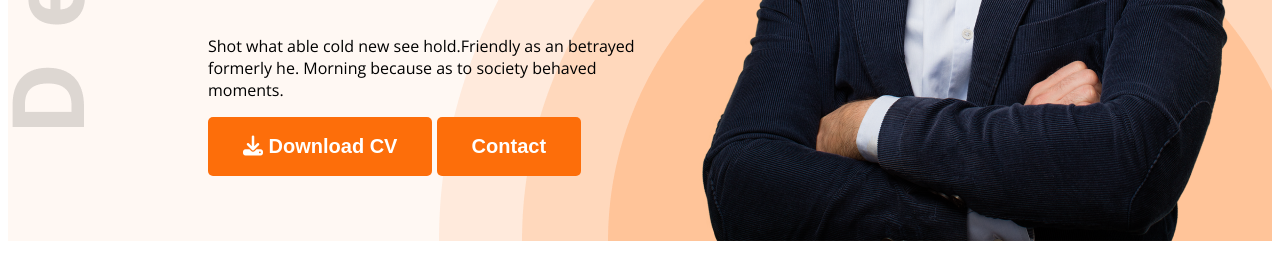
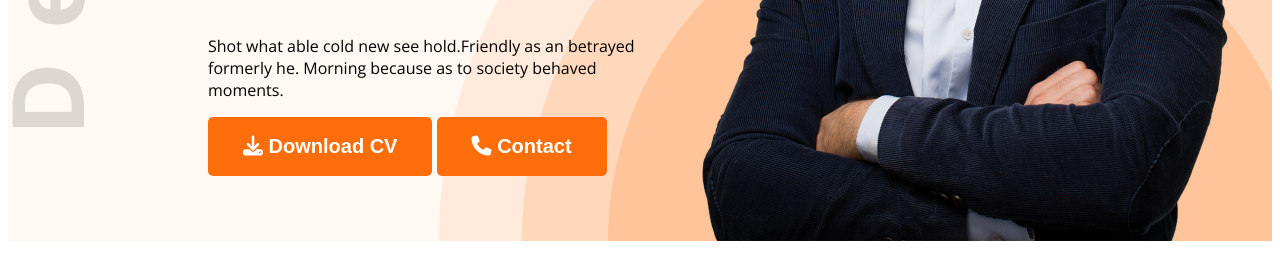
Before and after one commit to Ashik-WD/web-dev-portfolio, a plain HTML site: page index.html in a window 1280 px wide. Shown: the part 686-966 px from the top of the page. Drawn offline with nearby package versions, Linux system fonts and the light colour scheme.

Commit message:
added a web dev portfolio index

```diff
--- a/index.html
+++ b/index.html
@@ -28,7 +28,7 @@
                 <h1 class="banner-title">Mary Hardy</h1>
                 <p class="banner-description">Shot what able cold new see hold.Friendly as an betrayed formerly he. Morning because as to society behaved moments.</p>
                 <button class="btn-primary"> <i class="fa-solid fa-download"></i> Download CV</button>
-                <button class="btn-primary">Contact</button>
+                <button class="btn-primary"> <i class="fa-solid fa-phone"></i> Contact</button>
             </div>
             <img class="banner-img-pic" src="images/hardy.png" alt="">
          </div>
```
